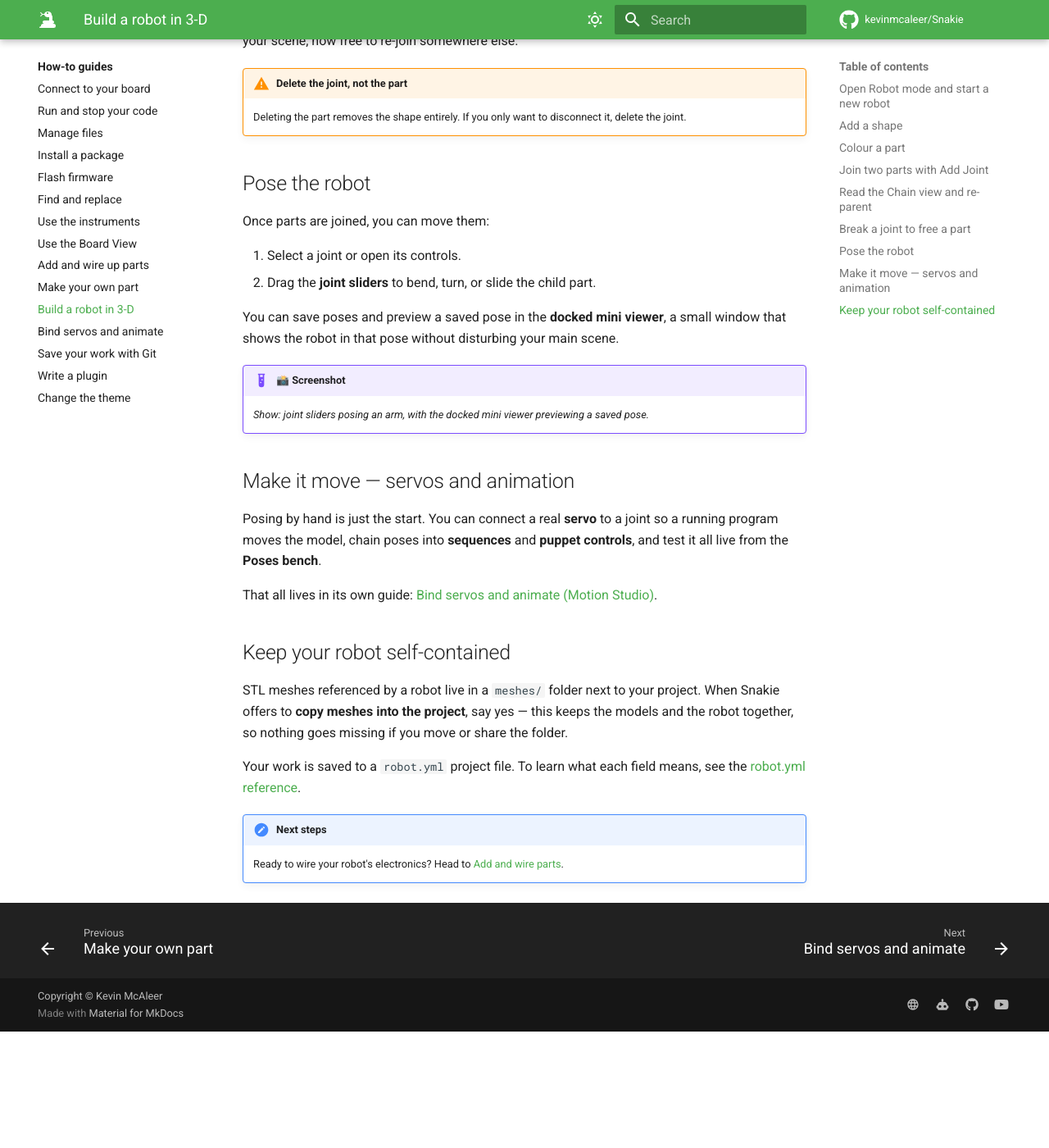
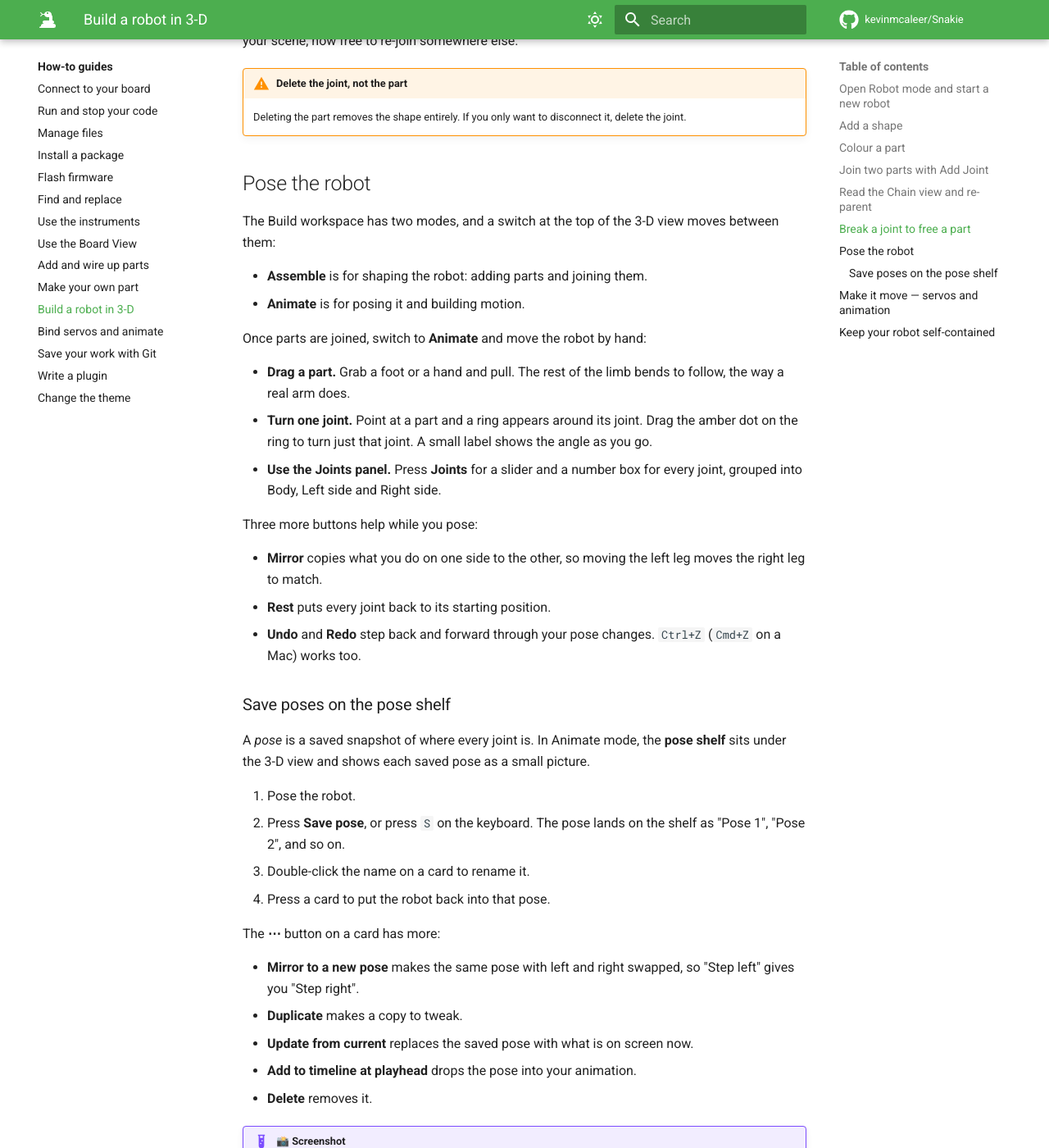
Before and after one commit to kevinmcaleer/snakie-docs, an MkDocs documentation site: the page built from docs/guides/robot-view.md, in a window 1280 px wide and 1400 px high, scrolled down 2526 px. Shown: the whole window at 82% size. Built offline with MkDocs 1.6.1 and Material for MkDocs 9.7.7, drawn with Linux system fonts in a browser that asks for light colours; comment, search, counter and statistics services are not loaded; before the commit the page ends 3784 px from its top, so only the background shows below that; some of the changed text lies outside the part shown.

Commit message:
docs: Animate mode posing and the pose shelf
Update the Robot View guide, Motion Studio guide and the pose-and-drive
tutorial for the Assemble | Animate switch, drag-to-pose, joint rings,
the Joints panel, Mirror, Rest, undo, and saving poses on the pose shelf.

Co-Authored-By: Claude Fable 5.2 <noreply@anthropic.com>
Claude-Session: https://claude.ai/code/session_01PQC6xmv9Yf9uduDGjtW6e9

```diff
--- a/docs/guides/robot-view.md
+++ b/docs/guides/robot-view.md
@@ -61,15 +61,42 @@ To detach a part **without deleting the part itself**, delete the **joint**, not
 
 ## Pose the robot
 
-Once parts are joined, you can move them:
+The Build workspace has two modes, and a switch at the top of the 3-D view moves between them:
 
-1. Select a joint or open its controls.
-2. Drag the **joint sliders** to bend, turn, or slide the child part.
+- **Assemble** is for shaping the robot: adding parts and joining them.
+- **Animate** is for posing it and building motion.
 
-You can save poses and preview a saved pose in the **docked mini viewer**, a small window that shows the robot in that pose without disturbing your main scene.
+Once parts are joined, switch to **Animate** and move the robot by hand:
+
+- **Drag a part.** Grab a foot or a hand and pull. The rest of the limb bends to follow, the way a real arm does.
+- **Turn one joint.** Point at a part and a ring appears around its joint. Drag the amber dot on the ring to turn just that joint. A small label shows the angle as you go.
+- **Use the Joints panel.** Press **Joints** for a slider and a number box for every joint, grouped into Body, Left side and Right side.
+
+Three more buttons help while you pose:
+
+- **Mirror** copies what you do on one side to the other, so moving the left leg moves the right leg to match.
+- **Rest** puts every joint back to its starting position.
+- **Undo** and **Redo** step back and forward through your pose changes. `Ctrl+Z` (`Cmd+Z` on a Mac) works too.
+
+### Save poses on the pose shelf
+
+A *pose* is a saved snapshot of where every joint is. In Animate mode, the **pose shelf** sits under the 3-D view and shows each saved pose as a small picture.
+
+1. Pose the robot.
+2. Press **Save pose**, or press `S` on the keyboard. The pose lands on the shelf as "Pose 1", "Pose 2", and so on.
+3. Double-click the name on a card to rename it.
+4. Press a card to put the robot back into that pose.
+
+The **⋯** button on a card has more:
+
+- **Mirror to a new pose** makes the same pose with left and right swapped, so "Step left" gives you "Step right".
+- **Duplicate** makes a copy to tweak.
+- **Update from current** replaces the saved pose with what is on screen now.
+- **Add to timeline at playhead** drops the pose into your animation.
+- **Delete** removes it.
 
 !!! example "📸 Screenshot"
-    _Show: joint sliders posing an arm, with the docked mini viewer previewing a saved pose._
+    _Show: Animate mode with a leg being dragged, the joint ring visible, and three poses on the shelf._
 
 ## Make it move — servos and animation
 
```
Also changed, not shown: docs/guides/motion-studio.md (+7 -3 lines), docs/tutorials/pose-and-drive-a-servo.md (+7 -5 lines).
